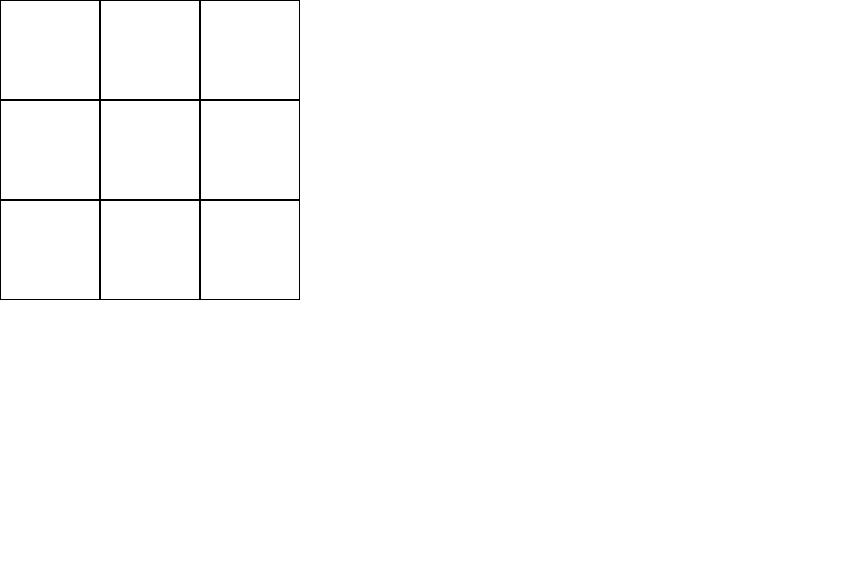
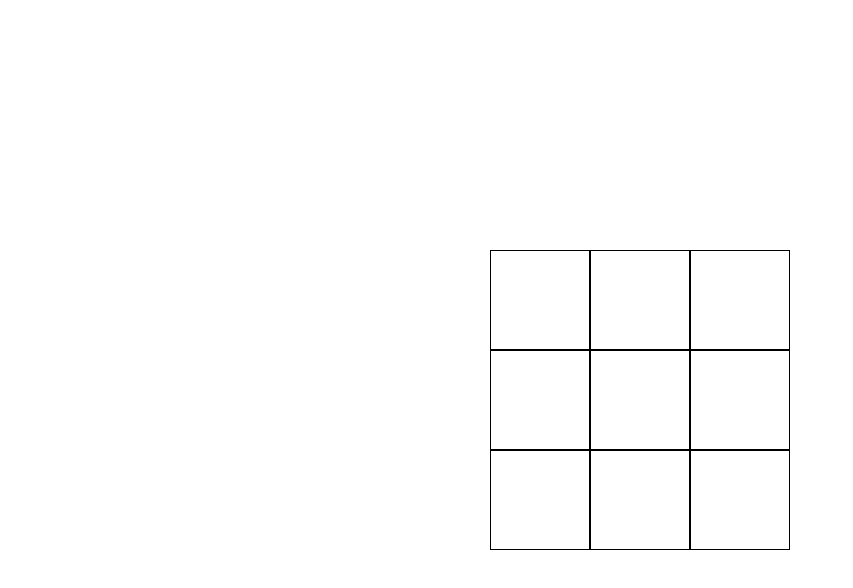
Before and after one commit to nofxboy1234/odin-tic-tac-toe, a plain HTML site: page index.html in a window 1280 px wide. Shown: the whole page, without its empty margins (0-853 px from the left). Drawn offline with Linux system fonts and the light colour scheme.

Commit message:
Center game board

```diff
--- a/index.css
+++ b/index.css
@@ -2,6 +2,13 @@
   padding: 0;
   margin: 0;
   box-sizing: border-box;
+}
+
+.main-container {
+  display: flex;
+  justify-content: center;
+  align-items: center;
+  height: 100vh;
 }
 
 .gameboard {
--- a/index.html
+++ b/index.html
@@ -9,6 +9,7 @@
     <script src="index.js" defer></script>
   </head>
   <body>
+    <div class="main-container">
       <div class="gameboard">
         <div class="square"></div>
         <div class="square"></div>
@@ -20,5 +21,6 @@
         <div class="square"></div>
         <div class="square"></div>
       </div>
+    </div>
   </body>
 </html>
```
Lines whose indentation alone changed are shown as unchanged.
